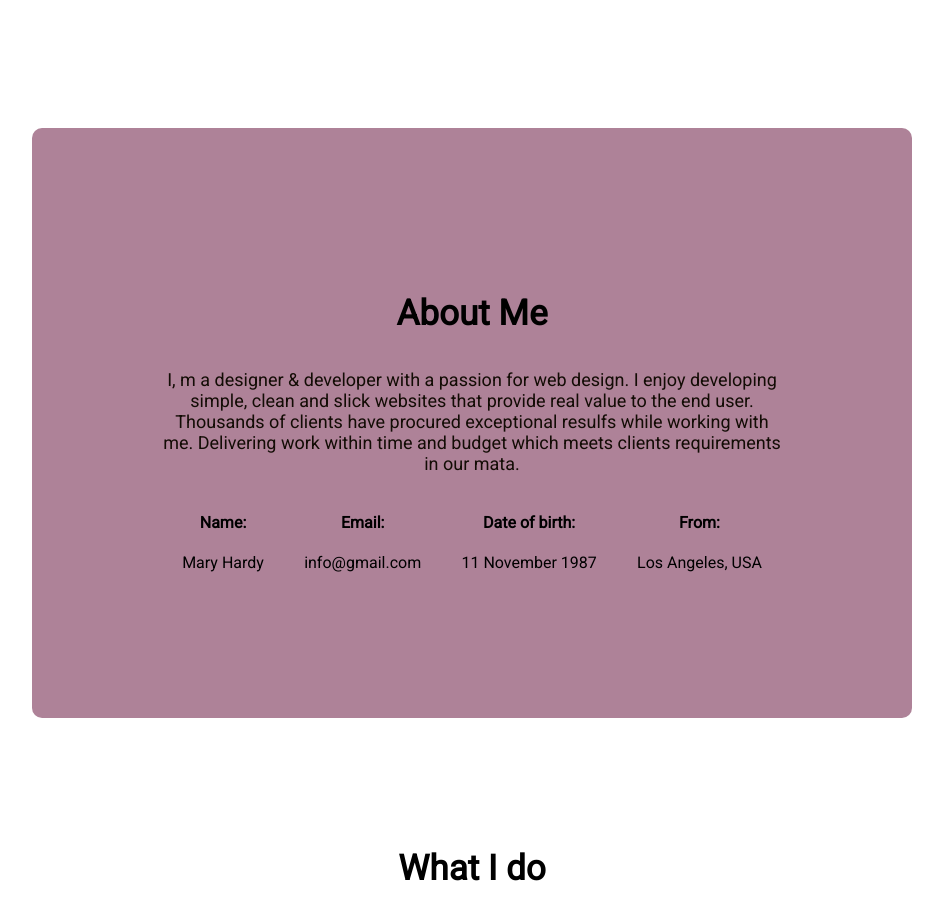
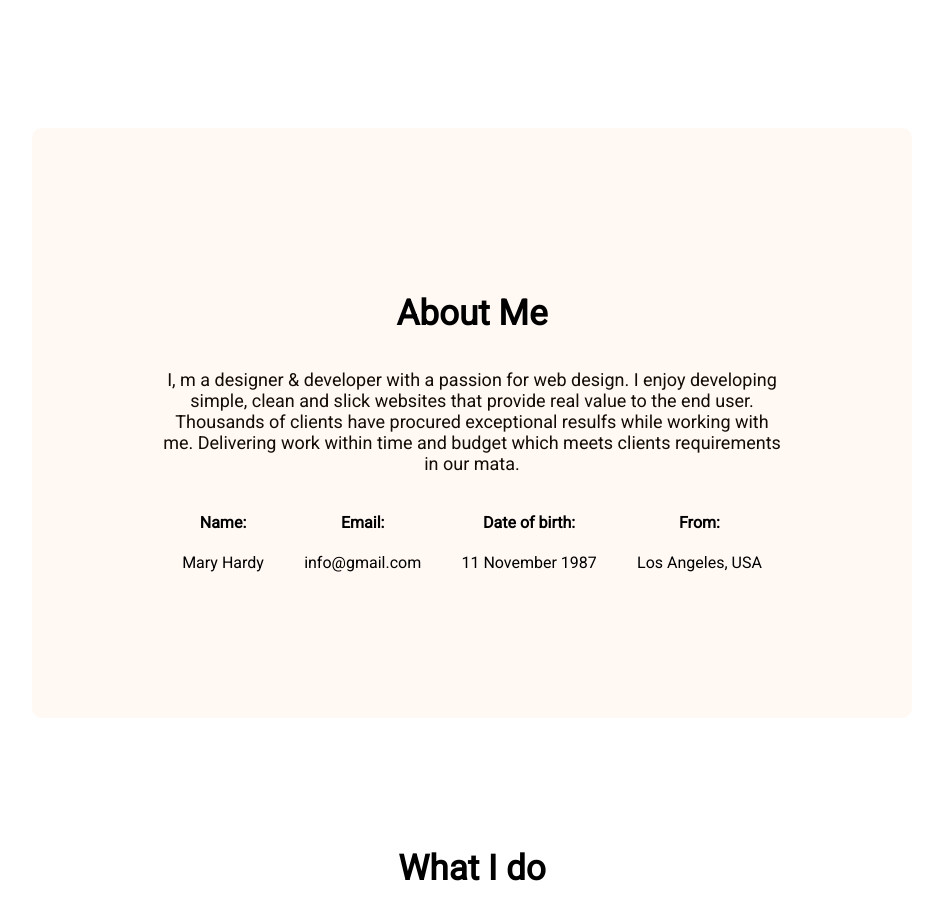
Before and after one commit to DibboDasMishu/developre-portfolio, a plain HTML site: page index.html in a window 1280 px wide. Shown: the part 762-1677 px from the top of the page, without its empty margins (168-1111 px from the left). Drawn offline with Linux system fonts and the light colour scheme.

Commit message:
finished my resume

```diff
--- a/styles/portfolio.css
+++ b/styles/portfolio.css
@@ -148,7 +148,7 @@ main section {
 .about {
     padding: 130px;
     border-radius: 10px;
-    background: rgb(174, 130, 152);
+    background: #fff8f3;
     margin: 130px;
 }
 
@@ -203,7 +203,7 @@ footer {
     width: 50%;
 }
 
-.social-links a{
+.social-links a {
     margin-right: 25px;
 }
 
```
